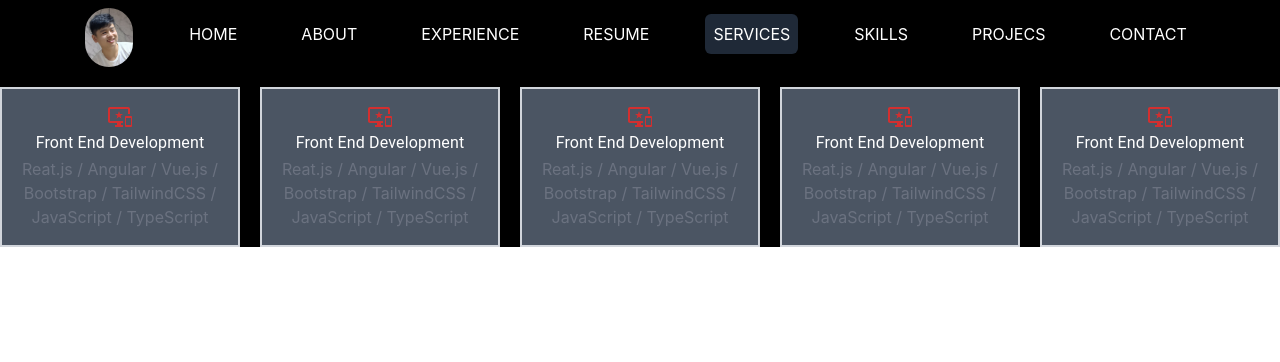
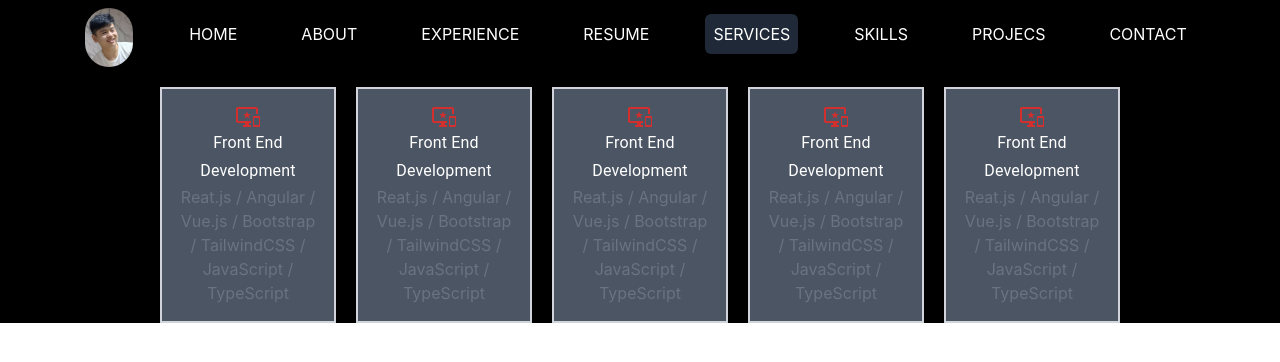
Before and after one commit to skydragon0324/study-react, a React (Create React App) app: page /service in a window 1280 px wide. Shown: the top 362 px of the page. Built offline with nearby package versions, Linux system fonts and the light colour scheme.

Commit message:
serveice fix

```diff
--- a/src/components/pages/Service.js
+++ b/src/components/pages/Service.js
@@ -5,7 +5,7 @@ import { Typography } from "@mui/material";
 
 const Service = () => {
     return (
-        <div className="flex mx-auto md:flex-row flex-col space-x-5">
+        <div className="flex mx-auto md:flex-row flex-col space-x-5 w-3/4">
             <div className="border-2 mt-5 border-gray-300 bg-gray-600 hover:border-red-600 p-4 hover:delay-150 hover:animate-pulse hover:cursor-pointer ">
                 <div className="flex justify-center jusitify-items-center">
                     <ImportantDevicesOutlinedIcon color="error" />
```
